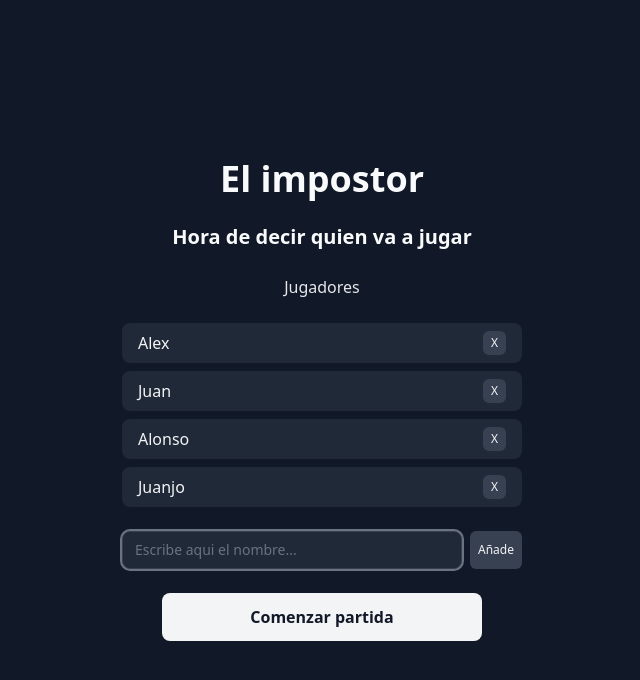
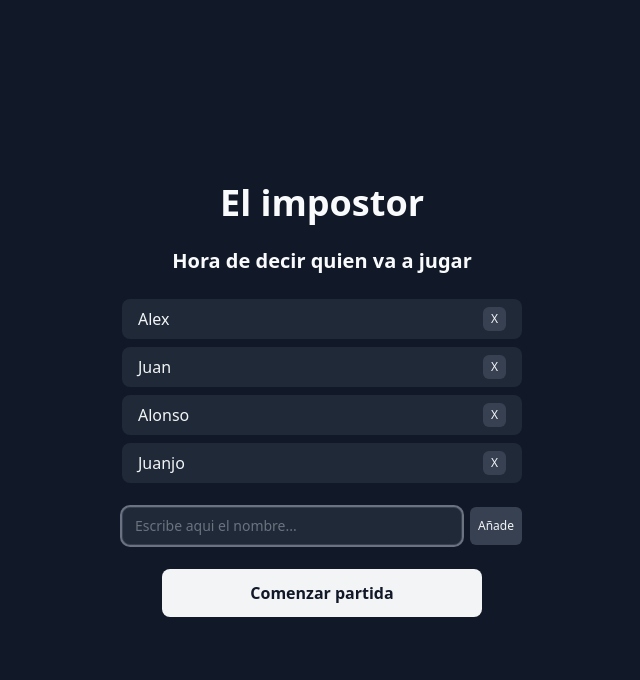
Before and after one commit to estringana/impostor-game, a React (Vite) app: page / in a window 1280 px wide. Both pictures are taken after a click on the button "Jugar nueva partida". Shown: the top 680 px of the page, without its empty margins (318-958 px from the left). Built offline with nearby package versions, Linux system fonts and the light colour scheme.

Commit message:
Remove non needed text

```diff
--- a/src/screens/NewGame.jsx
+++ b/src/screens/NewGame.jsx
@@ -36,7 +36,6 @@ function NewGame({ players, addNewPlayer, removePlayer, startGame}) {
   return (
     <>
       <Subtitle>Hora de decir quien va a jugar</Subtitle>
-      <Text>Jugadores</Text>
       <div className='space-y-2 mb-6'>{playersList}</div>
       <div>
         <div className='flex gap-2 mb-6'>
```
